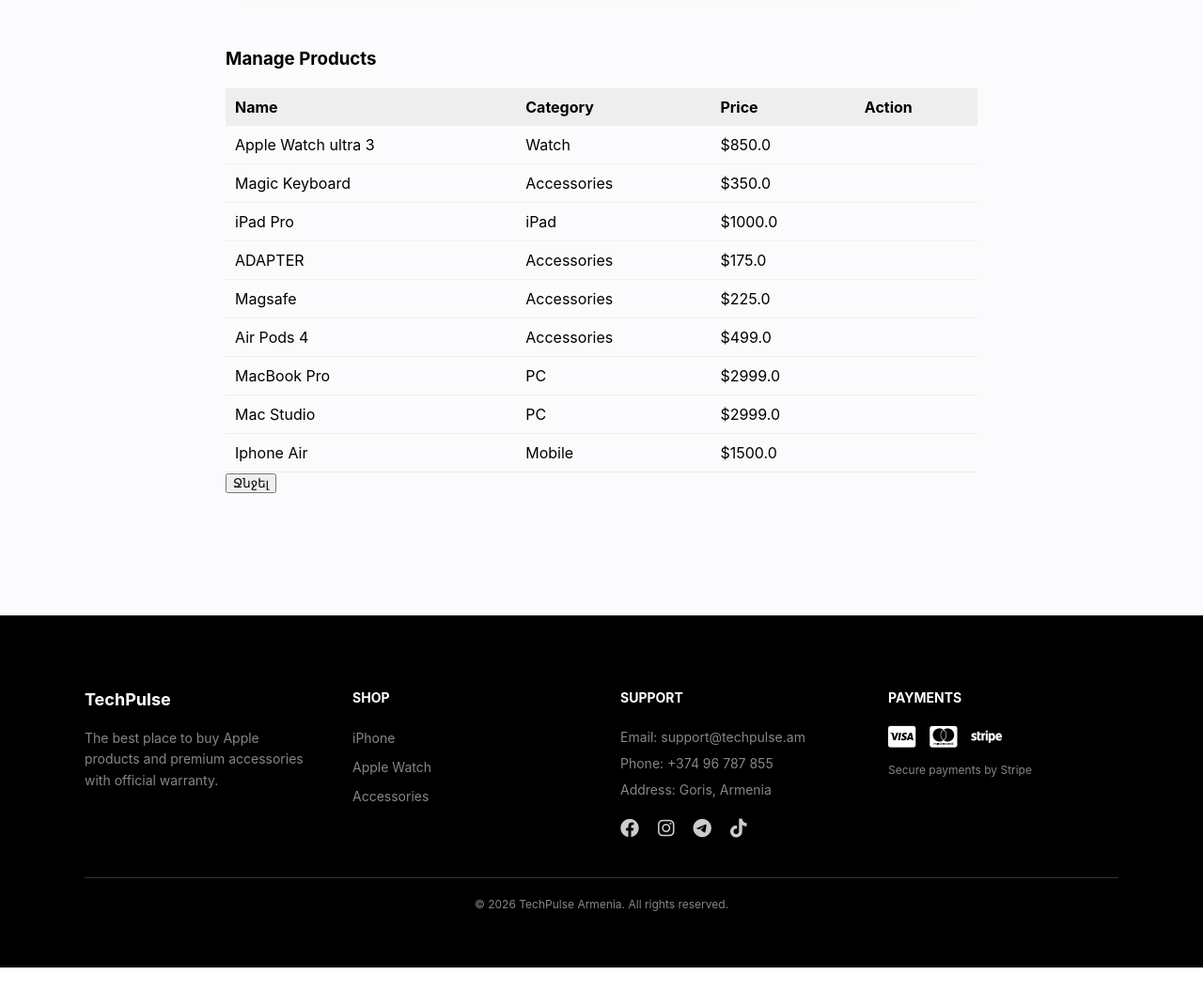
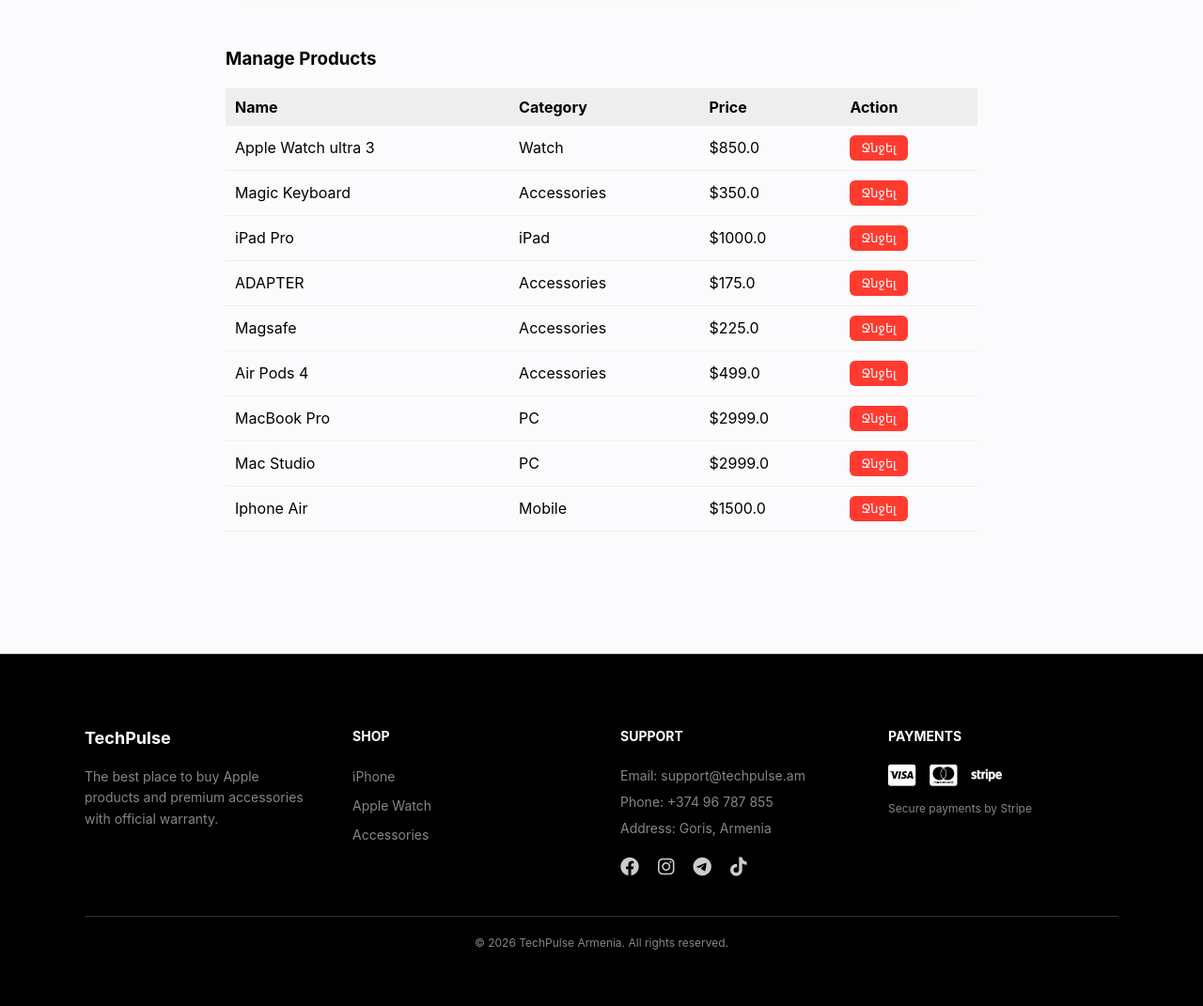
Before and after one commit to mezhlumyangarik-hue/techpulse-store, a Flask app: template templates/admin.html in a window 1280 px wide. Shown: the part 648-1719 px from the top of the page at 94% size. Before the commit the page ends 1678 px from the top, so only its background shows below. Run offline with Flask 3, Linux system fonts and the light colour scheme; the template is opened without the code that fills it: values that come from a table or form of the project are taken from there, others are empty; data comes from the database, SQL or seed files in the repository.

Commit message:
Update admin.html

```diff
--- a/templates/admin.html
+++ b/templates/admin.html
@@ -34,16 +34,16 @@
                 <td style="padding: 10px;">{{ p.name }}</td>
                 <td style="padding: 10px;">{{ p.category }}</td>
                 <td style="padding: 10px;">${{ p.price }}</td>
-                <td style="padding: 10px;"><a href="/delete/{{ p.id }}" style="color: red;">{{ t.del }}</a></td>
+                <td style="padding: 10px;">
+                    <form action="{{ url_for('delete_product', product_id=p.id) }}" method="POST" style="display:inline;">
+                        <button type="submit" style="background: #ff3b30; color: white; border: none; padding: 6px 12px; border-radius: 6px; font-size: 13px; cursor: pointer;" onclick="return confirm('Վստա՞հ եք, որ ուզում եք ջնջել այս ապրանքը։')">
+                            Ջնջել
+                        </button>
+                    </form>
+                </td>
             </tr>
             {% endfor %}
         </tbody>
     </table>
-
-    <form action="{{ url_for('delete_product', product_id=product.id) }}" method="POST" style="display:inline;">
-    <button type="submit" class="btn btn-danger btn-sm" onclick="return confirm('Վստա՞հ եք, որ ուզում եք ջնջել այս ապրանքը։')">
-        Ջնջել
-    </button>
-</form>
 </div>
 {% endblock %}
```
